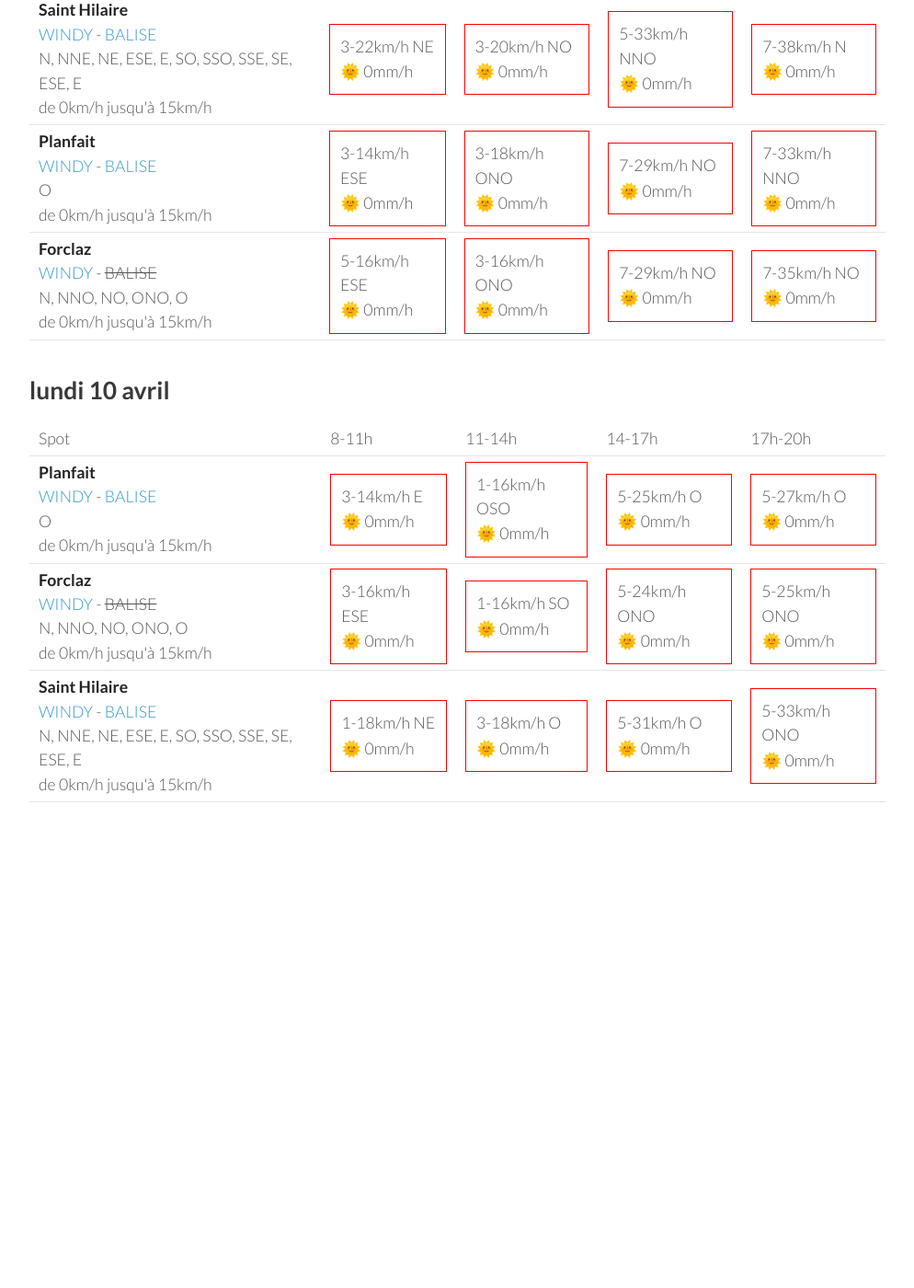
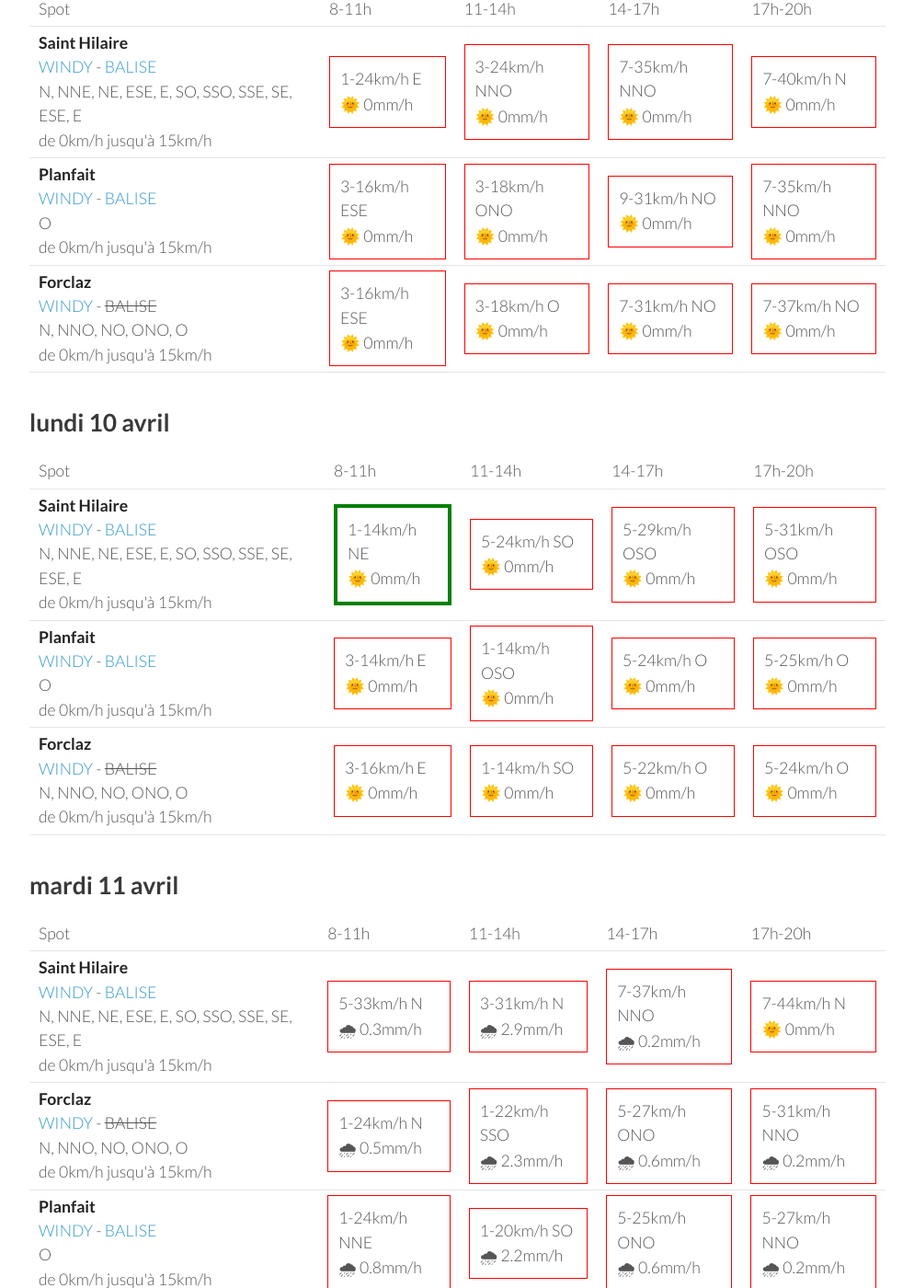
Before and after one commit to parapente-dans-le-nord/parapente-dans-le-nord.github.io, a Jekyll site: the page built from alpes_nord.markdown, in a window 1280 px wide and 1400 px high, scrolled down 1881 px. Shown: the whole window at 92% size, without its empty margins (26-1020 px from the left). Built offline with Jekyll 4.4.1, drawn with Linux system fonts in a browser that asks for light colours; before the commit the page ends 2881 px from its top, so only the background shows below that; some of the changed text lies outside the part shown.

Commit message:
update index.markdown

```diff
--- a/alpes_nord.markdown
+++ b/alpes_nord.markdown
@@ -24,31 +24,28 @@ page mise à jour le jeudi 06 avril 06:26
 <tr>
         <td><strong>Saint Hilaire</strong><br><a href="https://windy.com/45.307/5.888?45.087,5.889,9,m:eUFagkX">WINDY</a> - <span class=""><a href="http://www.balisemeteo.com/balise.php?idBalise=61">BALISE</a> </span><br> <span class="vent-favorable">N, NNE, NE, ESE, E, SO, SSO, SSE, SE, ESE, E</span><br><span class="force-vent">de 0km/h jusqu'à 15km/h</span> </td>
 
-            <td><div class="flyable"><p>1-5km/h NE</p><p>🌞 0mm/h</p></div></td>
-            <td><div class="flyable"><p>3-7km/h SE</p><p>🌞 0mm/h</p></div></td>
-            <td><div class="flyable"><p>5-14km/h SE</p><p>🌞 0mm/h</p></div></td>
-            <td><div class="flyable"><p>1-7km/h ESE</p><p>🌞 0mm/h</p></div></td>
-
+            <td><div class="not-flyable"><p>0-0km/h NA</p><p>🌧️ 0mm/h</p></div></td>
+            <td><div class="flyable"><p>3-11km/h SE</p><p>🌞 0mm/h</p></div></td>
+            <td><div class="not-flyable"><p>5-16km/h ESE</p><p>🌞 0mm/h</p></div></td>
+            <td><div class="not-flyable"><p>5-14km/h ENE</p><p>🌞 0mm/h</p></div></td>
 
     </tr>
 <tr>
         <td><strong>Forclaz</strong><br><a href="https://windy.com/45.814/6.247?45.375,6.246,8,m:eVwaglz">WINDY</a> - <span class="no-balise"> BALISE </span><br> <span class="vent-favorable">N, NNO, NO, ONO, O</span><br><span class="force-vent">de 0km/h jusqu'à 15km/h</span> </td>
 
-            <td><div class="not-flyable"><p>3-5km/h ENE</p><p>🌞 0mm/h</p></div></td>
-            <td><div class="flyable"><p>5-11km/h NO</p><p>🌞 0mm/h</p></div></td>
+            <td><div class="not-flyable"><p>0-0km/h NA</p><p>🌧️ 0mm/h</p></div></td>
+            <td><div class="flyable"><p>3-9km/h NO</p><p>🌞 0mm/h</p></div></td>
+            <td><div class="not-flyable"><p>9-20km/h NO</p><p>🌞 0mm/h</p></div></td>
             <td><div class="not-flyable"><p>9-22km/h NO</p><p>🌞 0mm/h</p></div></td>
-            <td><div class="not-flyable"><p>7-20km/h NO</p><p>🌞 0mm/h</p></div></td>
-
 
     </tr>
 <tr>
         <td><strong>Planfait</strong><br><a href="https://windy.com/45.853/6.223?45.415,6.223,8">WINDY</a> - <span class=""><a href="https://www.openwindmap.org/PP496">BALISE</a> </span><br> <span class="vent-favorable">O</span><br><span class="force-vent">de 0km/h jusqu'à 15km/h</span> </td>
 
-            <td><div class="not-flyable"><p>1-3km/h NE</p><p>🌞 0mm/h</p></div></td>
-            <td><div class="not-flyable"><p>3-11km/h ONO</p><p>🌞 0mm/h</p></div></td>
-            <td><div class="not-flyable"><p>9-24km/h ONO</p><p>🌞 0mm/h</p></div></td>
-            <td><div class="not-flyable"><p>7-18km/h ONO</p><p>🌞 0mm/h</p></div></td>
-
+            <td><div class="not-flyable"><p>0-0km/h NA</p><p>🌧️ 0mm/h</p></div></td>
+            <td><div class="not-flyable"><p>3-9km/h ONO</p><p>🌞 0mm/h</p></div></td>
+            <td><div class="not-flyable"><p>9-22km/h ONO</p><p>🌞 0mm/h</p></div></td>
+            <td><div class="not-flyable"><p>9-22km/h ONO</p><p>🌞 0mm/h</p></div></td>
 
     </tr>
 
@@ -70,30 +67,30 @@ page mise à jour le jeudi 06 avril 06:26
 <tr>
         <td><strong>Saint Hilaire</strong><br><a href="https://windy.com/45.307/5.888?45.087,5.889,9,m:eUFagkX">WINDY</a> - <span class=""><a href="http://www.balisemeteo.com/balise.php?idBalise=61">BALISE</a> </span><br> <span class="vent-favorable">N, NNE, NE, ESE, E, SO, SSO, SSE, SE, ESE, E</span><br><span class="force-vent">de 0km/h jusqu'à 15km/h</span> </td>
 
-            <td><div class="flyable"><p>1-3km/h SSO</p><p>🌞 0mm/h</p></div></td>
-            <td><div class="not-flyable"><p>7-16km/h SE</p><p>🌞 0mm/h</p></div></td>
-            <td><div class="not-flyable"><p>9-25km/h E</p><p>🌞 0mm/h</p></div></td>
-            <td><div class="not-flyable"><p>5-20km/h SSE</p><p>🌞 0mm/h</p></div></td>
+            <td><div class="flyable"><p>1-3km/h SO</p><p>🌧 0.3mm/h</p></div></td>
+            <td><div class="flyable"><p>5-12km/h ESE</p><p>🌧 1.3mm/h</p></div></td>
+            <td><div class="not-flyable"><p>9-22km/h NE</p><p>🌞 0mm/h</p></div></td>
+            <td><div class="not-flyable"><p>5-18km/h SE</p><p>🌞 0mm/h</p></div></td>
+
+
+    </tr>
+<tr>
+        <td><strong>Forclaz</strong><br><a href="https://windy.com/45.814/6.247?45.375,6.246,8,m:eVwaglz">WINDY</a> - <span class="no-balise"> BALISE </span><br> <span class="vent-favorable">N, NNO, NO, ONO, O</span><br><span class="force-vent">de 0km/h jusqu'à 15km/h</span> </td>
+
+            <td><div class="flyable"><p>5-11km/h N</p><p>🌧 0.7mm/h</p></div></td>
+            <td><div class="not-flyable"><p>7-18km/h NNO</p><p>🌧 3.6mm/h</p></div></td>
+            <td><div class="not-flyable"><p>9-24km/h NO</p><p>🌞 0mm/h</p></div></td>
+            <td><div class="not-flyable"><p>11-31km/h NO</p><p>🌞 0mm/h</p></div></td>
 
 
     </tr>
 <tr>
         <td><strong>Planfait</strong><br><a href="https://windy.com/45.853/6.223?45.415,6.223,8">WINDY</a> - <span class=""><a href="https://www.openwindmap.org/PP496">BALISE</a> </span><br> <span class="vent-favorable">O</span><br><span class="force-vent">de 0km/h jusqu'à 15km/h</span> </td>
 
-            <td><div class="not-flyable"><p>3-11km/h ENE</p><p>🌧 1.1mm/h</p></div></td>
-            <td><div class="not-flyable"><p>5-16km/h ONO</p><p>🌞 0mm/h</p></div></td>
-            <td><div class="not-flyable"><p>9-25km/h ONO</p><p>🌞 0mm/h</p></div></td>
-            <td><div class="not-flyable"><p>12-29km/h ONO</p><p>🌞 0mm/h</p></div></td>
-
-
-    </tr>
-<tr>
-        <td><strong>Forclaz</strong><br><a href="https://windy.com/45.814/6.247?45.375,6.246,8,m:eVwaglz">WINDY</a> - <span class="no-balise"> BALISE </span><br> <span class="vent-favorable">N, NNO, NO, ONO, O</span><br><span class="force-vent">de 0km/h jusqu'à 15km/h</span> </td>
-
-            <td><div class="not-flyable"><p>5-16km/h NE</p><p>🌧 1.2mm/h</p></div></td>
-            <td><div class="not-flyable"><p>5-18km/h NNO</p><p>🌞 0mm/h</p></div></td>
-            <td><div class="not-flyable"><p>9-24km/h NO</p><p>🌞 0mm/h</p></div></td>
-            <td><div class="not-flyable"><p>11-29km/h NO</p><p>🌞 0mm/h</p></div></td>
+            <td><div class="not-flyable"><p>5-11km/h SE</p><p>🌧 2.4mm/h</p></div></td>
+            <td><div class="not-flyable"><p>5-14km/h ONO</p><p>🌧 2.7mm/h</p></div></td>
+            <td><div class="not-flyable"><p>11-25km/h O</p><p>🌞 0mm/h</p></div></td>
+            <td><div class="not-flyable"><p>11-29km/h ONO</p><p>🌞 0mm/h</p></div></td>
 
 
     </tr>
@@ -116,30 +113,30 @@ page mise à jour le jeudi 06 avril 06:26
 <tr>
         <td><strong>Saint Hilaire</strong><br><a href="https://windy.com/45.307/5.888?45.087,5.889,9,m:eUFagkX">WINDY</a> - <span class=""><a href="http://www.balisemeteo.com/balise.php?idBalise=61">BALISE</a> </span><br> <span class="vent-favorable">N, NNE, NE, ESE, E, SO, SSO, SSE, SE, ESE, E</span><br><span class="force-vent">de 0km/h jusqu'à 15km/h</span> </td>
 
-            <td><div class="not-flyable"><p>3-25km/h E</p><p>🌞 0mm/h</p></div></td>
-            <td><div class="not-flyable"><p>3-22km/h NO</p><p>🌞 0mm/h</p></div></td>
-            <td><div class="not-flyable"><p>5-29km/h NO</p><p>🌞 0mm/h</p></div></td>
-            <td><div class="not-flyable"><p>5-35km/h NNO</p><p>🌞 0mm/h</p></div></td>
+            <td><div class="not-flyable"><p>3-27km/h E</p><p>🌞 0mm/h</p></div></td>
+            <td><div class="not-flyable"><p>3-24km/h NNO</p><p>🌞 0mm/h</p></div></td>
+            <td><div class="not-flyable"><p>7-38km/h N</p><p>🌞 0mm/h</p></div></td>
+            <td><div class="not-flyable"><p>7-46km/h N</p><p>🌞 0mm/h</p></div></td>
+
+
+    </tr>
+<tr>
+        <td><strong>Forclaz</strong><br><a href="https://windy.com/45.814/6.247?45.375,6.246,8,m:eVwaglz">WINDY</a> - <span class="no-balise"> BALISE </span><br> <span class="vent-favorable">N, NNO, NO, ONO, O</span><br><span class="force-vent">de 0km/h jusqu'à 15km/h</span> </td>
+
+            <td><div class="not-flyable"><p>3-16km/h ESE</p><p>🌞 0mm/h</p></div></td>
+            <td><div class="not-flyable"><p>5-22km/h ONO</p><p>🌞 0mm/h</p></div></td>
+            <td><div class="not-flyable"><p>9-35km/h NNO</p><p>🌞 0mm/h</p></div></td>
+            <td><div class="not-flyable"><p>9-40km/h NNO</p><p>🌞 0mm/h</p></div></td>
 
 
     </tr>
 <tr>
         <td><strong>Planfait</strong><br><a href="https://windy.com/45.853/6.223?45.415,6.223,8">WINDY</a> - <span class=""><a href="https://www.openwindmap.org/PP496">BALISE</a> </span><br> <span class="vent-favorable">O</span><br><span class="force-vent">de 0km/h jusqu'à 15km/h</span> </td>
 
-            <td><div class="not-flyable"><p>3-16km/h ESE</p><p>🌞 0mm/h</p></div></td>
-            <td><div class="not-flyable"><p>3-20km/h ONO</p><p>🌞 0mm/h</p></div></td>
-            <td><div class="not-flyable"><p>7-29km/h NO</p><p>🌞 0mm/h</p></div></td>
-            <td><div class="not-flyable"><p>7-31km/h NO</p><p>🌞 0mm/h</p></div></td>
-
-
-    </tr>
-<tr>
-        <td><strong>Forclaz</strong><br><a href="https://windy.com/45.814/6.247?45.375,6.246,8,m:eVwaglz">WINDY</a> - <span class="no-balise"> BALISE </span><br> <span class="vent-favorable">N, NNO, NO, ONO, O</span><br><span class="force-vent">de 0km/h jusqu'à 15km/h</span> </td>
-
-            <td><div class="not-flyable"><p>5-18km/h ESE</p><p>🌞 0mm/h</p></div></td>
-            <td><div class="not-flyable"><p>3-20km/h ONO</p><p>🌞 0mm/h</p></div></td>
-            <td><div class="not-flyable"><p>7-29km/h ONO</p><p>🌞 0mm/h</p></div></td>
-            <td><div class="not-flyable"><p>5-33km/h NO</p><p>🌞 0mm/h</p></div></td>
+            <td><div class="not-flyable"><p>3-16km/h E</p><p>🌞 0mm/h</p></div></td>
+            <td><div class="not-flyable"><p>5-22km/h NO</p><p>🌞 0mm/h</p></div></td>
+            <td><div class="not-flyable"><p>9-37km/h NNO</p><p>🌞 0mm/h</p></div></td>
+            <td><div class="not-flyable"><p>9-40km/h N</p><p>🌞 0mm/h</p></div></td>
 
 
     </tr>
@@ -162,30 +159,30 @@ page mise à jour le jeudi 06 avril 06:26
 <tr>
         <td><strong>Saint Hilaire</strong><br><a href="https://windy.com/45.307/5.888?45.087,5.889,9,m:eUFagkX">WINDY</a> - <span class=""><a href="http://www.balisemeteo.com/balise.php?idBalise=61">BALISE</a> </span><br> <span class="vent-favorable">N, NNE, NE, ESE, E, SO, SSO, SSE, SE, ESE, E</span><br><span class="force-vent">de 0km/h jusqu'à 15km/h</span> </td>
 
-            <td><div class="not-flyable"><p>3-22km/h NE</p><p>🌞 0mm/h</p></div></td>
-            <td><div class="not-flyable"><p>3-20km/h NO</p><p>🌞 0mm/h</p></div></td>
-            <td><div class="not-flyable"><p>5-33km/h NNO</p><p>🌞 0mm/h</p></div></td>
-            <td><div class="not-flyable"><p>7-38km/h N</p><p>🌞 0mm/h</p></div></td>
+            <td><div class="not-flyable"><p>1-24km/h E</p><p>🌞 0mm/h</p></div></td>
+            <td><div class="not-flyable"><p>3-24km/h NNO</p><p>🌞 0mm/h</p></div></td>
+            <td><div class="not-flyable"><p>7-35km/h NNO</p><p>🌞 0mm/h</p></div></td>
+            <td><div class="not-flyable"><p>7-40km/h N</p><p>🌞 0mm/h</p></div></td>
 
 
     </tr>
 <tr>
         <td><strong>Planfait</strong><br><a href="https://windy.com/45.853/6.223?45.415,6.223,8">WINDY</a> - <span class=""><a href="https://www.openwindmap.org/PP496">BALISE</a> </span><br> <span class="vent-favorable">O</span><br><span class="force-vent">de 0km/h jusqu'à 15km/h</span> </td>
 
-            <td><div class="not-flyable"><p>3-14km/h ESE</p><p>🌞 0mm/h</p></div></td>
+            <td><div class="not-flyable"><p>3-16km/h ESE</p><p>🌞 0mm/h</p></div></td>
             <td><div class="not-flyable"><p>3-18km/h ONO</p><p>🌞 0mm/h</p></div></td>
-            <td><div class="not-flyable"><p>7-29km/h NO</p><p>🌞 0mm/h</p></div></td>
-            <td><div class="not-flyable"><p>7-33km/h NNO</p><p>🌞 0mm/h</p></div></td>
+            <td><div class="not-flyable"><p>9-31km/h NO</p><p>🌞 0mm/h</p></div></td>
+            <td><div class="not-flyable"><p>7-35km/h NNO</p><p>🌞 0mm/h</p></div></td>
 
 
     </tr>
 <tr>
         <td><strong>Forclaz</strong><br><a href="https://windy.com/45.814/6.247?45.375,6.246,8,m:eVwaglz">WINDY</a> - <span class="no-balise"> BALISE </span><br> <span class="vent-favorable">N, NNO, NO, ONO, O</span><br><span class="force-vent">de 0km/h jusqu'à 15km/h</span> </td>
 
-            <td><div class="not-flyable"><p>5-16km/h ESE</p><p>🌞 0mm/h</p></div></td>
-            <td><div class="not-flyable"><p>3-16km/h ONO</p><p>🌞 0mm/h</p></div></td>
-            <td><div class="not-flyable"><p>7-29km/h NO</p><p>🌞 0mm/h</p></div></td>
-            <td><div class="not-flyable"><p>7-35km/h NO</p><p>🌞 0mm/h</p></div></td>
+            <td><div class="not-flyable"><p>3-16km/h ESE</p><p>🌞 0mm/h</p></div></td>
+            <td><div class="not-flyable"><p>3-18km/h O</p><p>🌞 0mm/h</p></div></td>
+            <td><div class="not-flyable"><p>7-31km/h NO</p><p>🌞 0mm/h</p></div></td>
+            <td><div class="not-flyable"><p>7-37km/h NO</p><p>🌞 0mm/h</p></div></td>
 
 
     </tr>
@@ -206,32 +203,32 @@ page mise à jour le jeudi 06 avril 06:26
       <td>17h-20h</td>
     </tr>
 <tr>
+        <td><strong>Saint Hilaire</strong><br><a href="https://windy.com/45.307/5.888?45.087,5.889,9,m:eUFagkX">WINDY</a> - <span class=""><a href="http://www.balisemeteo.com/balise.php?idBalise=61">BALISE</a> </span><br> <span class="vent-favorable">N, NNE, NE, ESE, E, SO, SSO, SSE, SE, ESE, E</span><br><span class="force-vent">de 0km/h jusqu'à 15km/h</span> </td>
+
+            <td><div class="flyable"><p>1-14km/h NE</p><p>🌞 0mm/h</p></div></td>
+            <td><div class="not-flyable"><p>5-24km/h SO</p><p>🌞 0mm/h</p></div></td>
+            <td><div class="not-flyable"><p>5-29km/h OSO</p><p>🌞 0mm/h</p></div></td>
+            <td><div class="not-flyable"><p>5-31km/h OSO</p><p>🌞 0mm/h</p></div></td>
+
+
+    </tr>
+<tr>
         <td><strong>Planfait</strong><br><a href="https://windy.com/45.853/6.223?45.415,6.223,8">WINDY</a> - <span class=""><a href="https://www.openwindmap.org/PP496">BALISE</a> </span><br> <span class="vent-favorable">O</span><br><span class="force-vent">de 0km/h jusqu'à 15km/h</span> </td>
 
             <td><div class="not-flyable"><p>3-14km/h E</p><p>🌞 0mm/h</p></div></td>
-            <td><div class="not-flyable"><p>1-16km/h OSO</p><p>🌞 0mm/h</p></div></td>
+            <td><div class="not-flyable"><p>1-14km/h OSO</p><p>🌞 0mm/h</p></div></td>
+            <td><div class="not-flyable"><p>5-24km/h O</p><p>🌞 0mm/h</p></div></td>
             <td><div class="not-flyable"><p>5-25km/h O</p><p>🌞 0mm/h</p></div></td>
-            <td><div class="not-flyable"><p>5-27km/h O</p><p>🌞 0mm/h</p></div></td>
 
 
     </tr>
 <tr>
         <td><strong>Forclaz</strong><br><a href="https://windy.com/45.814/6.247?45.375,6.246,8,m:eVwaglz">WINDY</a> - <span class="no-balise"> BALISE </span><br> <span class="vent-favorable">N, NNO, NO, ONO, O</span><br><span class="force-vent">de 0km/h jusqu'à 15km/h</span> </td>
 
-            <td><div class="not-flyable"><p>3-16km/h ESE</p><p>🌞 0mm/h</p></div></td>
-            <td><div class="not-flyable"><p>1-16km/h SO</p><p>🌞 0mm/h</p></div></td>
-            <td><div class="not-flyable"><p>5-24km/h ONO</p><p>🌞 0mm/h</p></div></td>
-            <td><div class="not-flyable"><p>5-25km/h ONO</p><p>🌞 0mm/h</p></div></td>
-
-
-    </tr>
-<tr>
-        <td><strong>Saint Hilaire</strong><br><a href="https://windy.com/45.307/5.888?45.087,5.889,9,m:eUFagkX">WINDY</a> - <span class=""><a href="http://www.balisemeteo.com/balise.php?idBalise=61">BALISE</a> </span><br> <span class="vent-favorable">N, NNE, NE, ESE, E, SO, SSO, SSE, SE, ESE, E</span><br><span class="force-vent">de 0km/h jusqu'à 15km/h</span> </td>
-
-            <td><div class="not-flyable"><p>1-18km/h NE</p><p>🌞 0mm/h</p></div></td>
-            <td><div class="not-flyable"><p>3-18km/h O</p><p>🌞 0mm/h</p></div></td>
-            <td><div class="not-flyable"><p>5-31km/h O</p><p>🌞 0mm/h</p></div></td>
-            <td><div class="not-flyable"><p>5-33km/h ONO</p><p>🌞 0mm/h</p></div></td>
+            <td><div class="not-flyable"><p>3-16km/h E</p><p>🌞 0mm/h</p></div></td>
+            <td><div class="not-flyable"><p>1-14km/h SO</p><p>🌞 0mm/h</p></div></td>
+            <td><div class="not-flyable"><p>5-22km/h O</p><p>🌞 0mm/h</p></div></td>
+            <td><div class="not-flyable"><p>5-24km/h O</p><p>🌞 0mm/h</p></div></td>
 
 
     </tr>
@@ -239,3 +236,49 @@ page mise à jour le jeudi 06 avril 06:26
 </tbody>
 </table>
 {:/}
+## mardi 11 avril
+
+{::nomarkdown}
+<table>
+  <tbody>
+    <tr>
+      <td>Spot</td>
+      <td>8-11h</td>
+      <td>11-14h</td>
+      <td>14-17h</td>
+      <td>17h-20h</td>
+    </tr>
+<tr>
+        <td><strong>Saint Hilaire</strong><br><a href="https://windy.com/45.307/5.888?45.087,5.889,9,m:eUFagkX">WINDY</a> - <span class=""><a href="http://www.balisemeteo.com/balise.php?idBalise=61">BALISE</a> </span><br> <span class="vent-favorable">N, NNE, NE, ESE, E, SO, SSO, SSE, SE, ESE, E</span><br><span class="force-vent">de 0km/h jusqu'à 15km/h</span> </td>
+
+            <td><div class="not-flyable"><p>5-33km/h N</p><p>🌧 0.3mm/h</p></div></td>
+            <td><div class="not-flyable"><p>3-31km/h N</p><p>🌧 2.9mm/h</p></div></td>
+            <td><div class="not-flyable"><p>7-37km/h NNO</p><p>🌧 0.2mm/h</p></div></td>
+            <td><div class="not-flyable"><p>7-44km/h N</p><p>🌞 0mm/h</p></div></td>
+
+
+    </tr>
+<tr>
+        <td><strong>Forclaz</strong><br><a href="https://windy.com/45.814/6.247?45.375,6.246,8,m:eVwaglz">WINDY</a> - <span class="no-balise"> BALISE </span><br> <span class="vent-favorable">N, NNO, NO, ONO, O</span><br><span class="force-vent">de 0km/h jusqu'à 15km/h</span> </td>
+
+            <td><div class="not-flyable"><p>1-24km/h N</p><p>🌧 0.5mm/h</p></div></td>
+            <td><div class="not-flyable"><p>1-22km/h SSO</p><p>🌧 2.3mm/h</p></div></td>
+            <td><div class="not-flyable"><p>5-27km/h ONO</p><p>🌧 0.6mm/h</p></div></td>
+            <td><div class="not-flyable"><p>5-31km/h NNO</p><p>🌧 0.2mm/h</p></div></td>
+
+
+    </tr>
+<tr>
+        <td><strong>Planfait</strong><br><a href="https://windy.com/45.853/6.223?45.415,6.223,8">WINDY</a> - <span class=""><a href="https://www.openwindmap.org/PP496">BALISE</a> </span><br> <span class="vent-favorable">O</span><br><span class="force-vent">de 0km/h jusqu'à 15km/h</span> </td>
+
+            <td><div class="not-flyable"><p>1-24km/h NNE</p><p>🌧 0.8mm/h</p></div></td>
+            <td><div class="not-flyable"><p>1-20km/h SO</p><p>🌧 2.2mm/h</p></div></td>
+            <td><div class="not-flyable"><p>5-25km/h ONO</p><p>🌧 0.6mm/h</p></div></td>
+            <td><div class="not-flyable"><p>5-27km/h NNO</p><p>🌧 0.2mm/h</p></div></td>
+
+
+    </tr>
+
+</tbody>
+</table>
+{:/}
```
Also changed, not shown: other parts of alpes_nord.markdown (+1 -1 lines).
